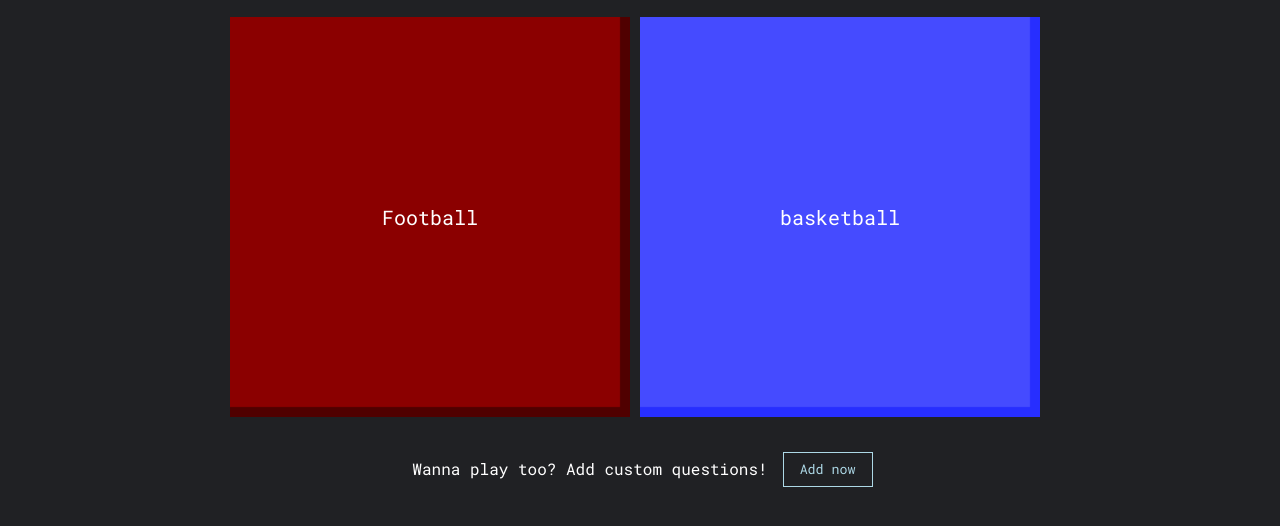
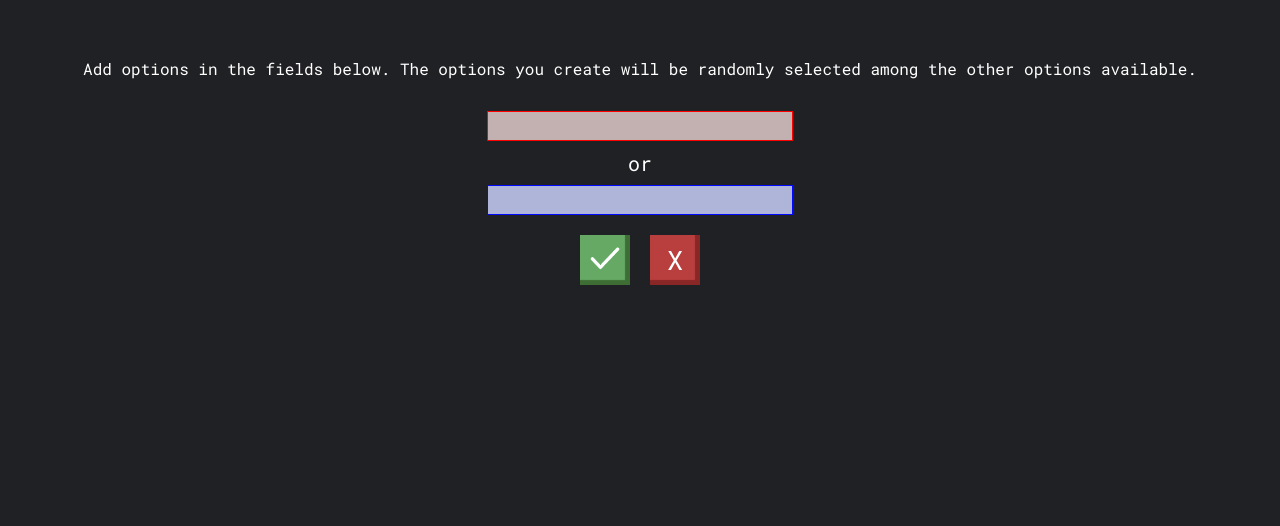
Before and after one commit to brunau1/choose-pwa, a plain HTML site: page index.html in a window 1280 px wide. Both pictures are taken after a click on the button "Add now". Shown: the part 130-656 px from the top of the page. Drawn offline with Linux system fonts and the light colour scheme.

Commit message:
feat: create adding options feat

```diff
--- a/index.html
+++ b/index.html
@@ -3,8 +3,12 @@
   <head>
     <title>Choose!</title>
     <meta charset="utf-8" />
+    <meta name="application-name" content="Choose!" />
+    <meta name="apple-mobile-web-app-title" content="Choose!" />
+    <meta name="msapplication-starturl" content="/index.html" />
     <meta name="viewport" content="width=device-width, initial-scale=1" />
     <link rel="stylesheet" href="./src/style.css" />
+    <link rel="icon" href="./src/public/assets/site-icon.png" />
     <link
       rel="stylesheet"
       href="https://fonts.googleapis.com/css?family=Roboto+Mono"
@@ -36,10 +40,26 @@
     </section>
 
     <section id="choose-area">
+      <div id="add-options-form-area">
+        <p id="add-options-desc">empty</p>
+        <input class="option-input" id="option-1-input" type="text" />
+        <span id="or-span">or</span>
+        <input class="option-input" id="option-2-input" type="text" />
+
+        <div class="confirm-options-area">
+          <button class="add-options-button" id="confirm-button" type="button">
+            <img src="./src/public/assets/confirm-icon.png" alt="confirm" />
+          </button>
+          <button class="add-options-button" id="cancel-button" type="button">
+            X
+          </button>
+        </div>
+      </div>
+
       <button type="button" id="choose-left" class="choose-button">
         empty
       </button>
-      <button type="submit" id="choose-right" class="choose-button">
+      <button type="button" id="choose-right" class="choose-button">
         empty
       </button>
     </section>
--- a/src/app-content.js
+++ b/src/app-content.js
@@ -217,7 +217,6 @@ const questions = {
     "Panquecas ou waffles",
     "Manhã ou noite",
     "Beisebol ou vôlei",
-    "Próximo: 226 perguntas sobre coisas favoritas",
     "Crédito ou dinheiro",
     "Tacos ou asas",
     "Compras na loja ou online",
@@ -406,10 +405,14 @@ const texts = {
   en: {
     addButton: "Add now",
     addQuestionSpan: "Wanna play too? Add custom questions!",
+    addOptionsDesc: "Add options in the fields below. The options you create will be randomly selected among the other options available.",
+    fillOptionsAlert: "Please, fill both options"
   },
   br: {
     addButton: "Adicionar",
     addQuestionSpan: "Quer brincar também? Adicione opções personalizadas!",
+    addOptionsDesc: "Adicione as opções nos campos abaixo. As opções que você criar serão sorteadas aleatoriamente entre as demais opções existentes.",
+    fillOptionsAlert: "Por favor, preencha ambas as opções"
   },
 };
 
--- a/src/choose.js
+++ b/src/choose.js
@@ -9,7 +9,7 @@ const getSplitProp = (lang) => (lang === "en" ? "or" : "ou");
 const updateOptions = () => {
   const currLanguage = localStorage.getItem("language");
 
-  const {questions} = JSON.parse(localStorage.getItem("app-content"));
+  const { questions } = JSON.parse(localStorage.getItem("app-content"));
   const currQuestions = questions[currLanguage];
 
   const randomPos = randomInt(0, currQuestions.length - 1);
@@ -35,19 +35,67 @@ const changeLanguage = () => {
 
 const setAppTextContent = () => {
   const currLanguage = localStorage.getItem("language");
-  const {texts} = JSON.parse(localStorage.getItem("app-content"));
+  const { texts } = JSON.parse(localStorage.getItem("app-content"));
 
   document.querySelector("#add-question-span").innerText =
     texts[currLanguage].addQuestionSpan;
 
   document.querySelector("#add-question-button").innerText =
     texts[currLanguage].addButton;
+
+  document.querySelector("#add-options-desc").innerText =
+    texts[currLanguage].addOptionsDesc;
+};
+
+const showAddOptionsArea = () => {
+  document.querySelector("#choose-left").style.display = "none";
+  document.querySelector("#choose-right").style.display = "none";
+  document.querySelector("#add-question-area").style.display = "none";
+  document.querySelector("#add-options-form-area").style.display = "flex";
+};
+
+const closeAddOptionsArea = () => {
+  document.querySelector("#choose-left").style.display = "block";
+  document.querySelector("#choose-right").style.display = "block";
+  document.querySelector("#add-question-area").style.display = "flex";
+  document.querySelector("#add-options-form-area").style.display = "none";
+};
+
+const confirmAddOptions = () => {
+  const currLanguage = localStorage.getItem("language");
+  const { texts } = JSON.parse(localStorage.getItem("app-content"));
+
+  const { questions } = JSON.parse(localStorage.getItem("app-content"));
+
+  const valueOption1 = document.querySelector("#option-1-input").value;
+  const valueOption2 = document.querySelector("#option-2-input").value;
+
+  if (!valueOption1 || !valueOption2) {
+    alert(texts[currLanguage].fillOptionsAlert);
+    return;
+  }
+
+  questions[currLanguage].push(
+    `${valueOption1} ${getSplitProp(currLanguage)} ${valueOption2}`
+  );
+
+  localStorage.setItem("app-content", JSON.stringify({ texts, questions }));
+
+  closeAddOptionsArea();
+
+  document.querySelector("#option-1-input").value = "";
+  document.querySelector("#option-2-input").value = "";
+
+  updateOptions();
 };
 
 onload = () => {
   localStorage.setItem("language", "en");
 
   document.querySelector("#change-language").onclick = changeLanguage;
+  document.querySelector("#confirm-button").onclick = confirmAddOptions;
+  document.querySelector("#cancel-button").onclick = closeAddOptionsArea;
+  document.querySelector("#add-question-button").onclick = showAddOptionsArea;
 
   $leftButton = document.querySelector("#choose-left");
   $rightButton = document.querySelector("#choose-right");
--- a/src/style.css
+++ b/src/style.css
@@ -58,6 +58,7 @@ body {
   margin-top: 20px;
   flex-wrap: wrap;
   justify-content: center;
+  align-items: center;
 }
 
 #choose-left {
@@ -78,6 +79,16 @@ body {
   box-shadow: inset 10px 10px 1px 0px #3a40ff;
 }
 
+#add-options-form-area {
+  flex-wrap: wrap;
+  width: 100%;
+  display: none;
+  flex-direction: column;
+  justify-content: center;
+  align-items: center;
+  margin-top: 40px;
+}
+
 .choose-button {
   cursor: pointer;
   color: white;
@@ -87,6 +98,59 @@ body {
   width: 400px;
   height: 400px;
   border: none;
+}
+
+.add-options-button {
+  cursor: pointer;
+  width: 50px;
+  height: 50px;
+  border: none;
+}
+
+.confirm-options-area {
+  width: 100%;
+  display: flex;
+  justify-content: center;
+  align-items: center;
+  margin-top: 20px;
+}
+
+#confirm-button {
+  margin-right: 20px;
+  background-color: #65a965;
+  box-shadow: inset -5px -5px 1px 0px #3f6e35;
+}
+
+#confirm-button:active {
+  box-shadow: inset 5px 5px 1px 0px #548e47;
+}
+
+#confirm-button img {
+  width: 80%;
+  margin: auto;
+}
+
+#confirm-button:active img {
+  width: 70%;
+}
+
+#cancel-button {
+  text-align: center;
+  font-size: 20pt;
+  color: white;
+  background-color: #b93f3f;
+  box-shadow: inset -5px -5px 1px 0px #892626;
+}
+
+#cancel-button:active {
+  font-size: 18pt;
+  box-shadow: inset 5px 5px 1px 0px #7e2f2f;
+}
+
+#or-span {
+  font-size: 15pt;
+  color: white;
+  margin: 0 10px;
 }
 
 #add-question-area {
@@ -104,6 +168,7 @@ body {
 }
 
 #add-question-button {
+  cursor: pointer;
   color: lightblue;
   width: 90px;
   height: 35px;
@@ -118,3 +183,62 @@ body {
   border: 1px solid #9cd6e9;
   background-color: lightblue;
 }
+
+#add-options-desc {
+  margin-top: 0;
+  color: white;
+  padding: 0 30px;
+  text-align: justify;
+  margin-bottom: 30px;
+}
+
+#or-span {
+  font-size: 15pt;
+  color: white;
+  margin: 10px 0;
+}
+
+.option-input {
+  height: 26px;
+  width: 300px;
+  font-size: 10pt;
+  border: none;
+}
+
+.option-input:focus {
+  outline: none;
+}
+
+#option-1-input {
+  background-color: #c3b0b0;
+  border: 1px solid red;
+}
+
+#option-2-input {
+  background-color: #afb4d9;
+  border: 1px solid #0008ff;
+}
+
+@media (max-width: 600px) {
+  #top-bar .logo {
+    width: 50%;
+  }
+  #top-bar div {
+    width: 7%;
+    right: 2%;
+  }
+  #top-bar div:active {
+    width: 6%;
+  }
+  .choose-button {
+    width: 300px;
+    height: 300px;
+    font-size: 10pt;
+  }
+  #add-question-area {
+    font-size: 10pt;
+  }
+  #add-question-span {
+    width: 60%;
+  }
+}
```
Also changed, not shown: package.json (deleted, +0 -20 lines), manifest.json (added), src/public/assets/confirm-icon.png (added), src/public/assets/site-icon.png (added), 2 other files.
